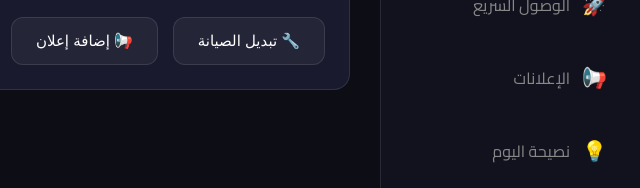
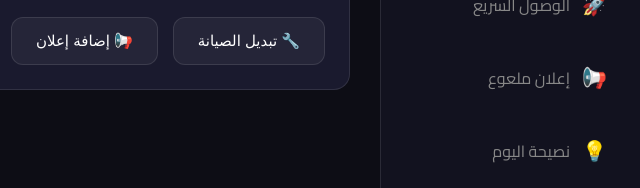
Before and after one commit to zrtbytbt-ux/nnn999, a plain HTML site: page index.html in a window 1280 px wide. Shown: the part 378-566 px from the top of the page, 640-1280 px from the left. Drawn offline with Linux system fonts and the light colour scheme.

Commit message:
Changed announcements to إعلان ملعوع

```diff
--- a/index.html
+++ b/index.html
@@ -36,7 +36,7 @@
                 </a>
                 <a href="#" class="nav-item" data-page="announcements">
                     <span class="icon">📢</span>
-                    <span>الإعلانات</span>
+                    <span>إعلان ملعوع</span>
                 </a>
                 <a href="#" class="nav-item" data-page="dailytip">
                     <span class="icon">💡</span>
```
